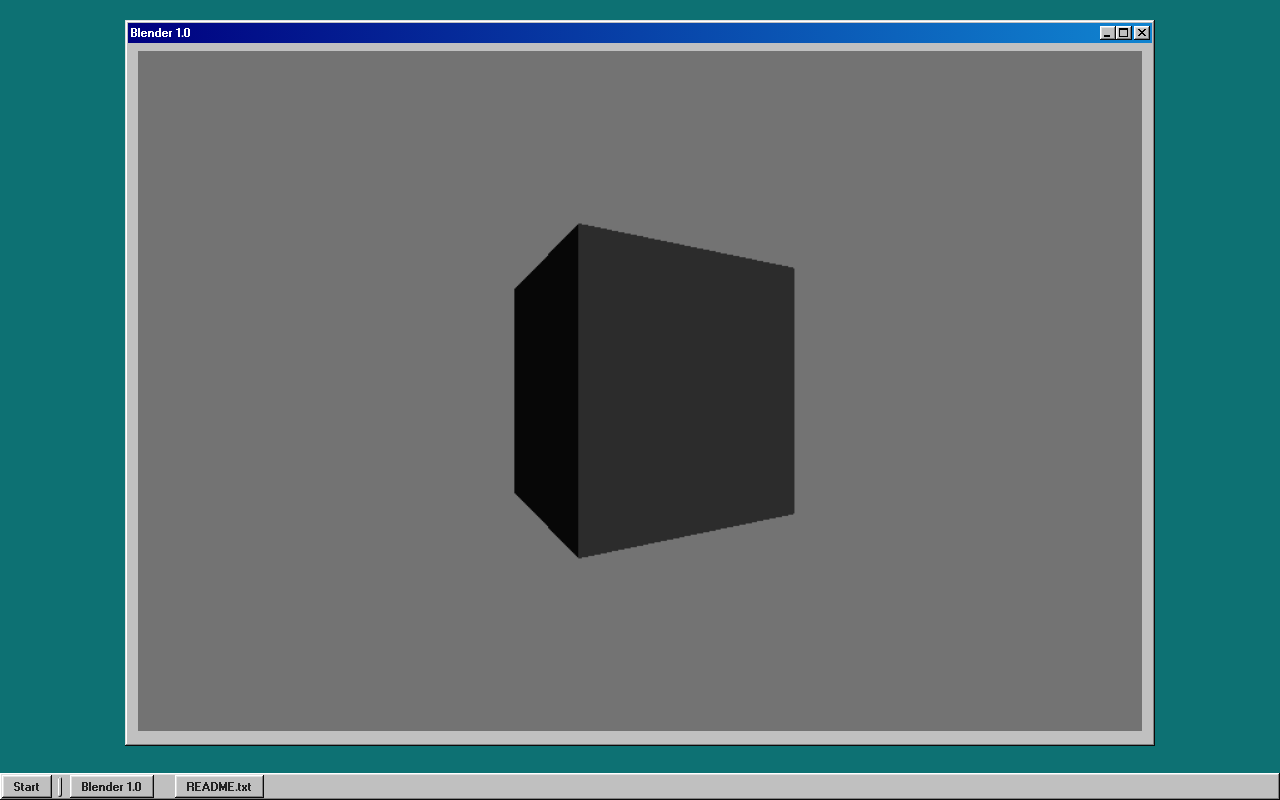
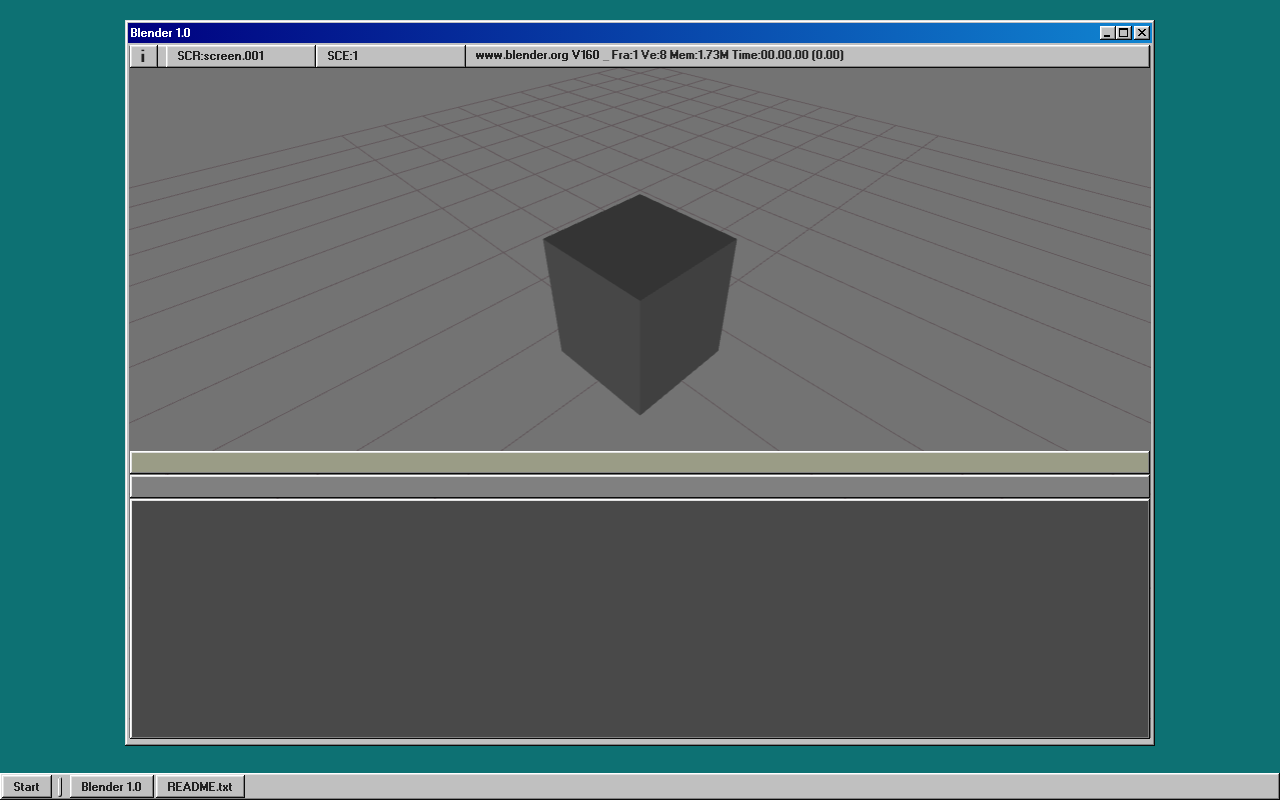
Before and after one commit to nathan-a-macleod/windows-98-browser-emulator, a plain HTML site: page index.html in a window 1280 px wide. Drawn offline with nearby package versions, Linux system fonts and the light colour scheme; animation ran at ten frames a second.

Commit message:
Add files via upload

```diff
--- a/app.js
+++ b/app.js
@@ -1,8 +1,13 @@
+// Code - mostly for the blender 1.0 simulator
+
 var scene = new THREE.Scene();
 scene.background = new THREE.Color(0x737373);
 var camera = new THREE.PerspectiveCamera(75, window.innerWidth / window.innerHeight, 0.1, 1000);
-camera.aspect = window.innerWidth * 0.785, window.innerHeight * 0.85;
+camera.aspect = window.innerWidth * 0.798, window.innerHeight * 0.865;
 camera.position.z = 2;
+camera.position.x = 2;
+camera.position.y = 2;
+camera.lookAt(0, -1, 0);
 
 // Create the cameras origin point:
 var cameraPivot = new THREE.Object3D();
@@ -12,17 +17,17 @@ cameraPivot.position.set(0, 0, 0);
 cameraPivot.add(camera);
 scene.add(cameraPivot);
 
-var renderer = new THREE.WebGLRenderer({antialias: false});
-renderer.setSize(window.innerWidth * 0.785, window.innerHeight * 0.85);
-renderer.setPixelRatio(0.8)
+var renderer = new THREE.WebGLRenderer({antialias: true});
+renderer.setSize(window.innerWidth * 0.798, window.innerHeight * 0.865);
 document.getElementById('cadSoftwareWindow').appendChild(renderer.domElement);
 
+// Default cube
 var geometry = new THREE.BoxGeometry();
-var material = new THREE.MeshLambertMaterial({color: 0x666666});
+var material = new THREE.MeshLambertMaterial({color: 0xaaaaaa});
 var cube = new THREE.Mesh(geometry, material);
-cube.rotation.y += 0.5;
 scene.add(cube);
 
+// Lighting
 var directionalLight = new THREE.DirectionalLight(0xcccccc);
 directionalLight.position.set(8, 5, 10);
 scene.add(directionalLight);
@@ -30,11 +35,16 @@ scene.add(directionalLight);
 var ambientLight = new THREE.AmbientLight(0x404040); // soft white light
 scene.add(ambientLight);
 
+// Grid Floor:
+var gridHelper = new THREE.GridHelper(15, 20, 0x62595c, 0x62595c);
+gridHelper.position.y += -0.5;
+scene.add(gridHelper);
+
 function animate() {
   window.addEventListener('resize', () => {
-    camera.aspect = window.innerWidth * 0.785, window.innerHeight * 0.85;
+    camera.aspect = window.innerWidth * 0.798, window.innerHeight * 0.865;
     camera.updateProjectionMatrix();
-    renderer.setSize(window.innerWidth * 0.785, window.innerHeight * 0.85);
+    renderer.setSize(window.innerWidth * 0.798, window.innerHeight * 0.865);
   });
 
 	requestAnimationFrame(animate);
--- a/cameraOrbit.js
+++ b/cameraOrbit.js
@@ -75,5 +75,5 @@ function cameraOrbitX(){
   }
 
   cameraPivot.position.y += (mouseYNow - mouseYBefore)/1000;
-  camera.lookAt(0, 0, 0);
+  camera.lookAt(0, -1, 0);
 }
--- a/index.html
+++ b/index.html
@@ -20,7 +20,19 @@
         </div>
       </div>
       <div class="window-body" id="cadApp">
-        <!-- In the app.js file, a THREE.js 3D canvas is created in here so we don't need to put anything else there -->
+        <!-- In the app.js file, a THREE.js 3D canvas is created in here so we don't need to put much else there - just some menus and stuff -->
+        <button id="blendTopMenu" disabled>
+          <button id="blendIButton">i</button>
+
+          <button id="blendScreen">SCR:screen.001</button>
+          <button id="blendScene">SCE:1</button>
+
+          <p id="blendMenuText">www.blender.org V160 _ Fra:1 Ve:8 Mem:1.73M Time:00.00.00 (0.00)</p>
+        </button>
+
+        <button id="blendMiddleMenu1" disabled></button>
+        <button id="blendMiddleMenu2" disabled></button>
+        <button id="blendBottomMenu" disabled></button>
       </div>
     </div>
 
--- a/style.css
+++ b/style.css
@@ -54,6 +54,7 @@ textarea {
 canvas{
   display: block;
   margin: auto;
+  margin-top: -5px;
 }
 
 .canvas{
@@ -73,5 +74,54 @@ canvas{
 }
 
 #readmeFile{
-  margin-left: 175px;
+  margin-left: 156px;
 }
+
+#blendTopMenu, #blendMiddleMenu1, #blendMiddleMenu2, #blendBottomMenu{
+  position: absolute;
+  margin-top: -0.8vh;
+  margin-left: -0.8vh;
+  width: 79.7vw;
+}
+
+#blendMiddleMenu1{
+  margin-top: 50vh;
+  background-color: #9a9c86;
+}
+
+#blendMiddleMenu2{
+  margin-top: 53vh;
+  background-color: #808080;
+}
+
+#blendBottomMenu{
+  margin-top: 56vh;
+  background-color: #494949;
+  height: 30vh;
+}
+
+#blendIButton, #blendScreen, #blendScene, p{
+  position: absolute;
+  margin-top: -0.8vh;
+  margin-left: -0.8vh;
+  min-width: 20px;
+  font-size: 15px;
+  font-weight: bold;
+}
+
+#blendMenuText{
+  margin-left: 340px;
+  margin-top: -2px;
+  font-size: 11px;
+}
+
+#blendScreen, #blendScene{
+  font-size: 11px;
+  margin-left: 30px;
+  width: 150px;
+  text-align: left;
+}
+
+#blendScene{
+  margin-left: 180px;
+}
```
